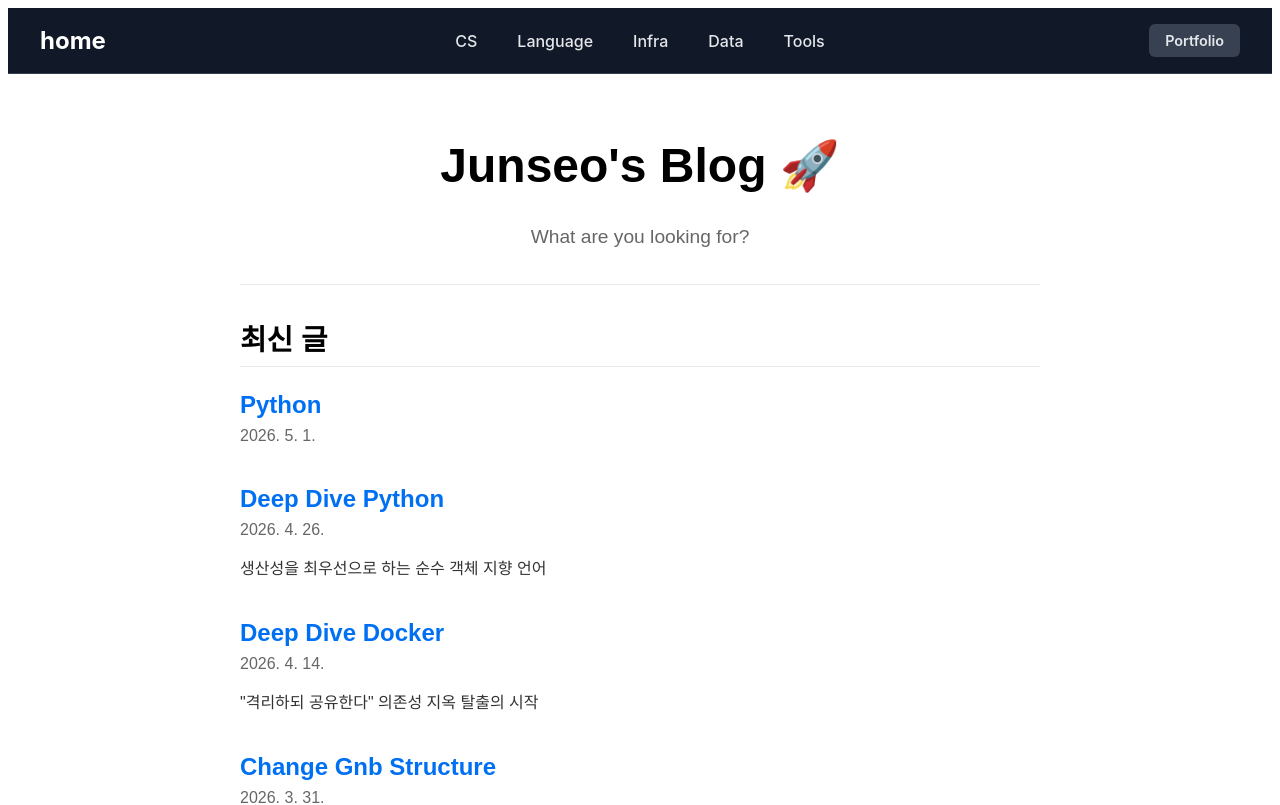
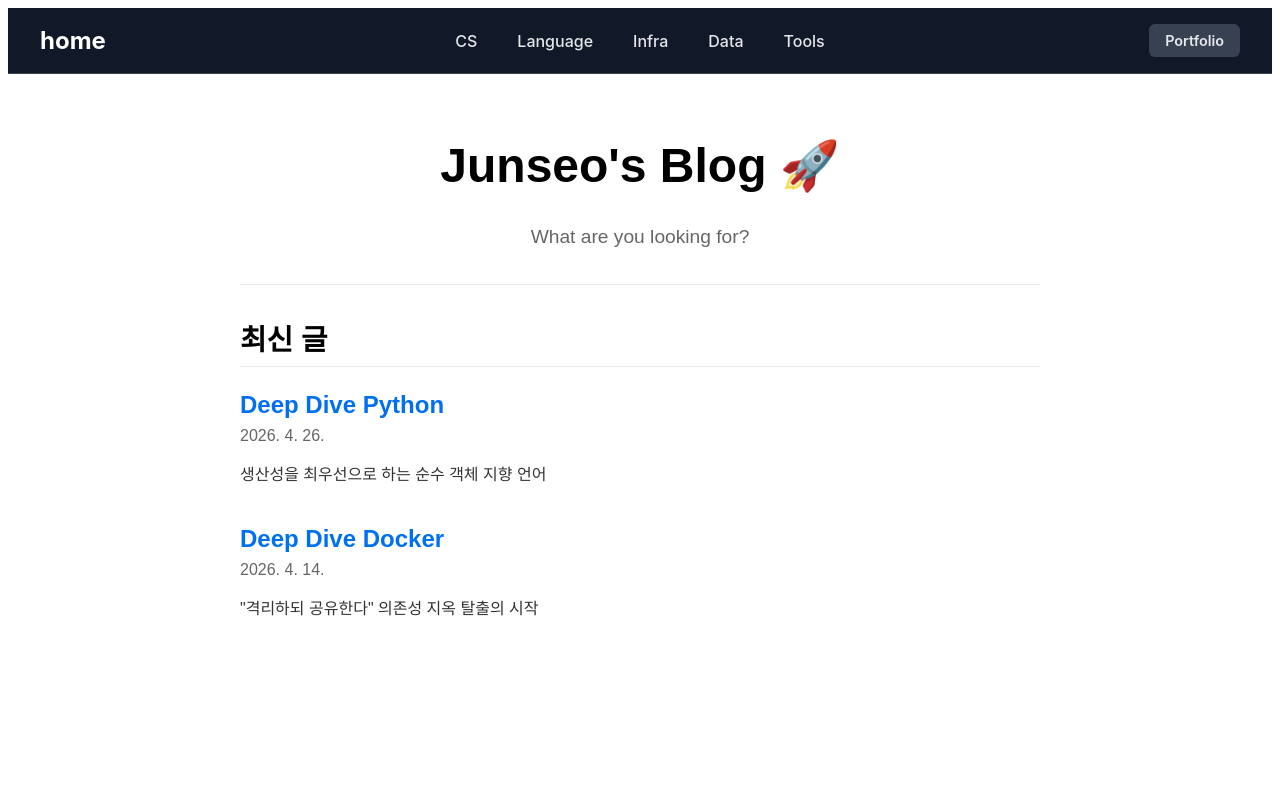
Before and after one commit to Junsesoon/junsesoon.github.io, a Next.js app: page / in a window 1280 px wide. Shown: the top 805 px of the page. Built offline with nearby package versions, Linux system fonts and the light colour scheme.

Commit message:
Refactor: Blog post parsing logic

```diff
--- a/src/app/page.tsx
+++ b/src/app/page.tsx
@@ -11,7 +11,12 @@ interface Post {
   excerpt: string;
 }
 
-const getPosts = (): Post[] => {
+// frontmatter를 포함한 게시물 내부 처리용 타입
+interface PostWithFrontmatter extends Post {
+  category1?: string | string[];
+}
+
+const getPosts = (mode: string = 'blog'): Post[] => {
   const postsBaseDirectory = path.join(process.cwd(), 'public', 'posts');
 
   // Helper function to recursively get all markdown files and their slugs
@@ -38,29 +43,44 @@ const getPosts = (): Post[] => {
     return results;
   }
 
-const allMarkdownFiles = getAllMarkdownFiles(postsBaseDirectory, postsBaseDirectory);
+  const allMarkdownFiles = getAllMarkdownFiles(postsBaseDirectory, postsBaseDirectory);
 
-const posts = allMarkdownFiles.map(({ filePath, slug }) => {
+  let posts: PostWithFrontmatter[] = allMarkdownFiles.map(({ filePath, slug }) => {
     const fileContents = fs.readFileSync(filePath, 'utf8');
     const { data } = matter(fileContents);
 
     // 슬러그의 마지막 부분을 기반으로 제목을 생성합니다 (예: 'knowledge/docker' -> 'Docker')
     const title = slug.split('/').pop()?.split('-').map((word) => word.charAt(0).toUpperCase() + word.slice(1)).join(' ') || slug;
 
-    return {
+    return { // This object will be filtered later, so it needs category2
       slug,
       title,
       excerpt: data.summary || '', // frontmatter에 summary가 없는 경우를 대비
       date: data['start date'] || '', // frontmatter에 'start date'가 없는 경우를 대비
+      category1: data.category1,
     };
   }).filter(post => post.date); // 날짜가 없는 게시물은 목록에서 제외합니다.
 
+  // 'blog' 모드일 때 category1에 'knowledge'가 포함된 게시물만 필터링합니다.
+  if (mode === 'blog') {
+    posts = posts.filter(post => {
+      if (Array.isArray(post.category1)) {
+        return post.category1.includes('knowledge');
+      }
+      return post.category1 === 'knowledge';
+    });
+  }
+
   // 최신 날짜 순으로 정렬합니다.
-  return posts.sort((a, b) => (new Date(b.date) > new Date(a.date) ? 1 : -1));
+  const sortedPosts = posts.sort((a, b) => (new Date(b.date) > new Date(a.date) ? 1 : -1));
+
+  // 최종적으로 반환하기 전에 frontmatter 필터링에 사용된 category1 속성을 제거합니다.
+  return sortedPosts.map(({ category1, ...rest }) => rest);
 };
 
-export default function Home() {
-  const posts = getPosts();
+export default function Home({ searchParams }: { searchParams?: { mode?: string } }) {
+  const mode = searchParams?.mode || 'blog';
+  const posts = getPosts(mode);
   return (
     <main style={{ padding: '2rem', maxWidth: '800px', margin: '0 auto', fontFamily: 'sans-serif' }}>
       <header style={{ borderBottom: '1px solid #eaeaea', paddingBottom: '1rem', marginBottom: '2rem', textAlign: 'center' }}>
--- a/src/components/GNB.tsx
+++ b/src/components/GNB.tsx
@@ -1,16 +1,17 @@
 'use client';
 
 import Link from 'next/link';
-import React, { useState } from 'react';
-import { usePathname } from 'next/navigation';
+import React from 'react';
+import { usePathname, useRouter, useSearchParams } from 'next/navigation';
 import styles from './GNB.module.css';
 
 // 개발자 제어 영역: 모드 전환 버튼의 가시성을 제어합니다.
 const ENABLE_MODE_TOGGLE = true; // 이 값을 false로 바꾸면 버튼이 사라집니다.
 
 const GNB: React.FC = () => {
-  const [mode, setMode] = useState<'blog' | 'portfolio'>('blog');
-
+  const router = useRouter();
+  const searchParams = useSearchParams();
+  const mode = searchParams.get('mode') || 'blog';
   const pathname = usePathname();
   const blogLinks = [
     { href: '/cs', text: 'CS' },
@@ -55,14 +56,14 @@ const GNB: React.FC = () => {
             {mode !== 'blog' && (
               <button
                 className={styles.toggleButton}
-                onClick={() => setMode('blog')}>
+                onClick={() => router.push('/?mode=blog')}>
                 Blog
               </button>
             )}
             {mode !== 'portfolio' && (
               <button
                 className={styles.toggleButton}
-                onClick={() => setMode('portfolio')}>
+                onClick={() => router.push('/?mode=portfolio')}>
                 Portfolio
               </button>
             )}
```
